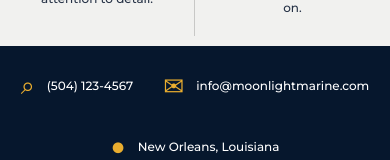
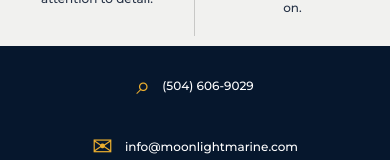
Before and after one commit to CRB062024/moonlight-marine, a Next.js app: page / in a window 390 px wide. Shown: the part 1249-1409 px from the top of the page. Built offline with nearby package versions, Linux system fonts and the light colour scheme.

Commit message:
Update homepage footer phone number

```diff
--- a/app/page.tsx
+++ b/app/page.tsx
@@ -64,7 +64,7 @@
           </div>
         </div>
         <div className="sailboat-frame">
-          <img src="/moonlight-new-hero.jpg?v=7" alt="Sailboat at sunset on open water" className="approved-hero-image" />
+          <img src="/moonlight-new-hero.jpg?v=8" alt="Sailboat at sunset on open water" className="approved-hero-image" />
         </div>
       </section>
 
@@ -79,7 +79,7 @@
       </section>
 
       <footer className="design-footer">
-        <a href="tel:+15041234567" className="footer-item"><span className="footer-icon">⌕</span> (504) 123-4567</a>
+        <a href="tel:+15046069029" className="footer-item"><span className="footer-icon">⌕</span> (504) 606-9029</a>
         <a href="mailto:info@moonlightmarine.com" className="footer-item"><span className="footer-icon">✉</span> info@moonlightmarine.com</a>
         <span className="footer-item"><span className="footer-icon">●</span> New Orleans, Louisiana</span>
         <div className="socials"><a href="#" aria-label="Facebook">f</a><a href="#" aria-label="Instagram">◎</a></div>
```
